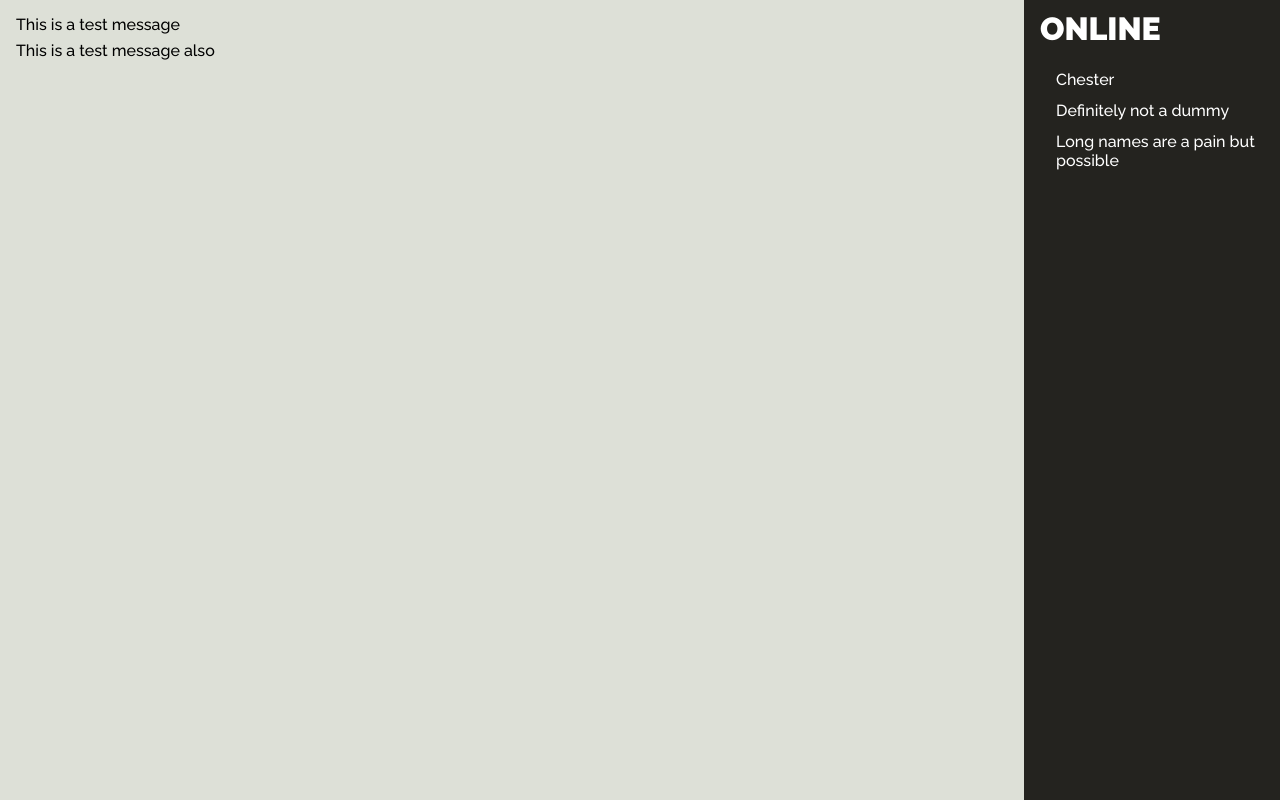
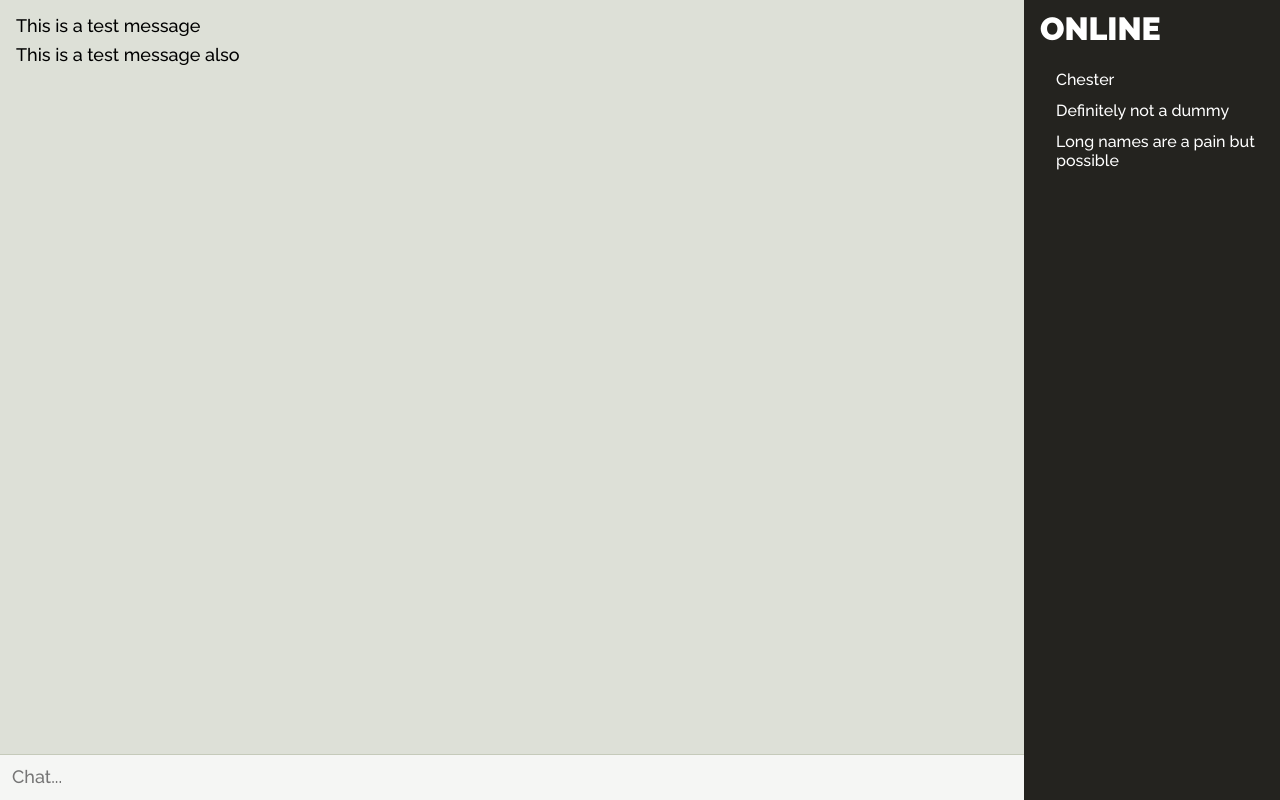
Before and after one commit to jbreneman/react-chat, a React (Create React App) app: page / in a window 1280 px wide. Built offline with nearby package versions, Linux system fonts and the light colour scheme.

Commit message:
add chat input

```diff
--- a/src/App.scss
+++ b/src/App.scss
@@ -7,6 +7,7 @@
 body {
 	overflow: hidden;
 	font-family: $raleway;
+	color: black;
 }
 
 .chat {
--- a/src/components/ChatBody/ChatBody.scss
+++ b/src/components/ChatBody/ChatBody.scss
@@ -3,17 +3,19 @@
 .chat-body {
 	flex-grow: 1;
 	background-color: $light;
-	padding: 1rem;
+	display: flex;
+	flex-direction: column;
 
 	&__list {
+		flex-grow: 1;
 		width: 100%;
-		height: 100%;
 		list-style-type: none;
 		margin: 0;
-		padding: 0;
+		padding: 1rem;
 	}
 
 	&__list-item {
 		padding-bottom: .5rem;
+		font-size: 1.125rem;
 	}
 }
--- /dev/null
+++ b/src/components/ChatBody/ChatInput.jsx
@@ -0,0 +1,10 @@
+import React, { Component } from 'react';
+import './ChatInput.css';
+
+export default class ChatInput extends Component {
+	render() {
+		return (
+			<input className="chat-input" type="text" placeholder="Chat..." />
+		);
+	}
+}
--- /dev/null
+++ b/src/components/ChatBody/ChatInput.scss
@@ -0,0 +1,20 @@
+@import 'styles/vars.scss';
+
+.chat-input {
+	width: 100%;
+	font-family: $raleway;
+	font-size: 1.125rem;
+	color: black;
+	padding: .75rem;
+	appearance: none;
+	border: 0;
+	border-top: 1px solid darken($light, 10%);
+	border-radius: 0;
+	background-color: lighten($light, 10%);
+	caret-color: $primary-light;
+
+	&:focus {
+		background-color: white;
+		outline: none;
+	}
+}
--- a/src/components/ChatBody/index.jsx
+++ b/src/components/ChatBody/index.jsx
@@ -1,6 +1,7 @@
 import React, { Component } from 'react';
 import PropTypes from 'prop-types';
 import './ChatBody.css';
+import ChatInput from './ChatInput';
 
 export default class ChatBody extends Component {
 	render() {
@@ -14,6 +15,7 @@ export default class ChatBody extends Component {
 						)
 					})}
 				</ul>
+				<ChatInput />
 			</main>
 		);
 	}
--- a/src/styles/vars.scss
+++ b/src/styles/vars.scss
@@ -2,6 +2,7 @@
 $raleway: 'Raleway', sans-serif;
 
 // Colors
-$primary: #496B00;
+$primary: #154742;
+$primary-light: #3fbfb2;
 $secondary: #24231F;
 $light: #DDE0D7;
```
